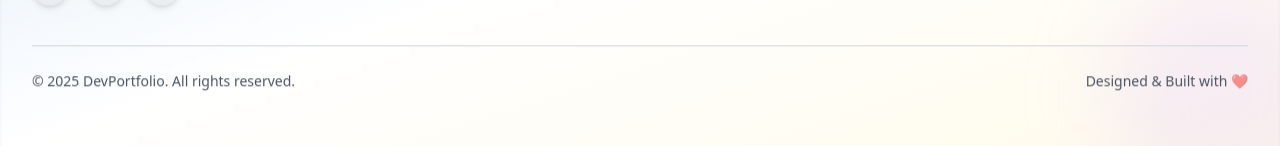
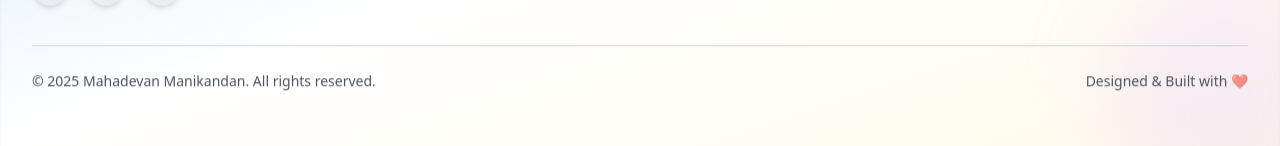
Before and after one commit to Mahadevan2005/Latest_Portfolio, a React (Vite) app: page /codolio in a window 1280 px wide. Shown: the part 2240-2386 px from the top of the page. Built offline with nearby package versions, Linux system fonts and the light colour scheme.

Commit message:
Footer Updated

```diff
--- a/src/components/Layout/Footer.tsx
+++ b/src/components/Layout/Footer.tsx
@@ -106,7 +106,7 @@ const Footer = () => {
 
     {/* Bottom Bar */}
     <div className="border-t border-gray-300 dark:border-gray-700 mt-10 pt-6 flex flex-col md:flex-row justify-between items-center text-gray-600 dark:text-gray-400 text-sm">
-      <p>© {currentYear} DevPortfolio. All rights reserved.</p>
+      <p>© {currentYear} Mahadevan Manikandan. All rights reserved.</p>
       <p className="mt-2 md:mt-0">
         Designed & Built with <span className="text-red-500 animate-pulse">❤️</span>
       </p>
```
